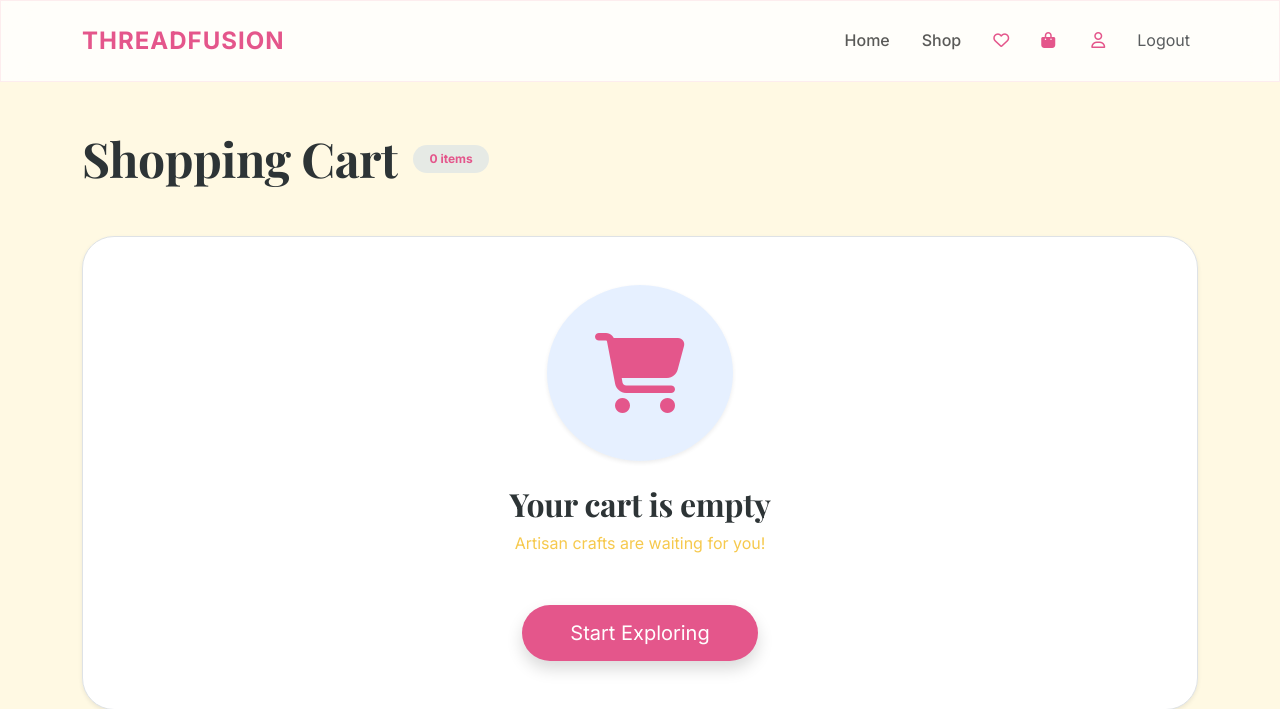
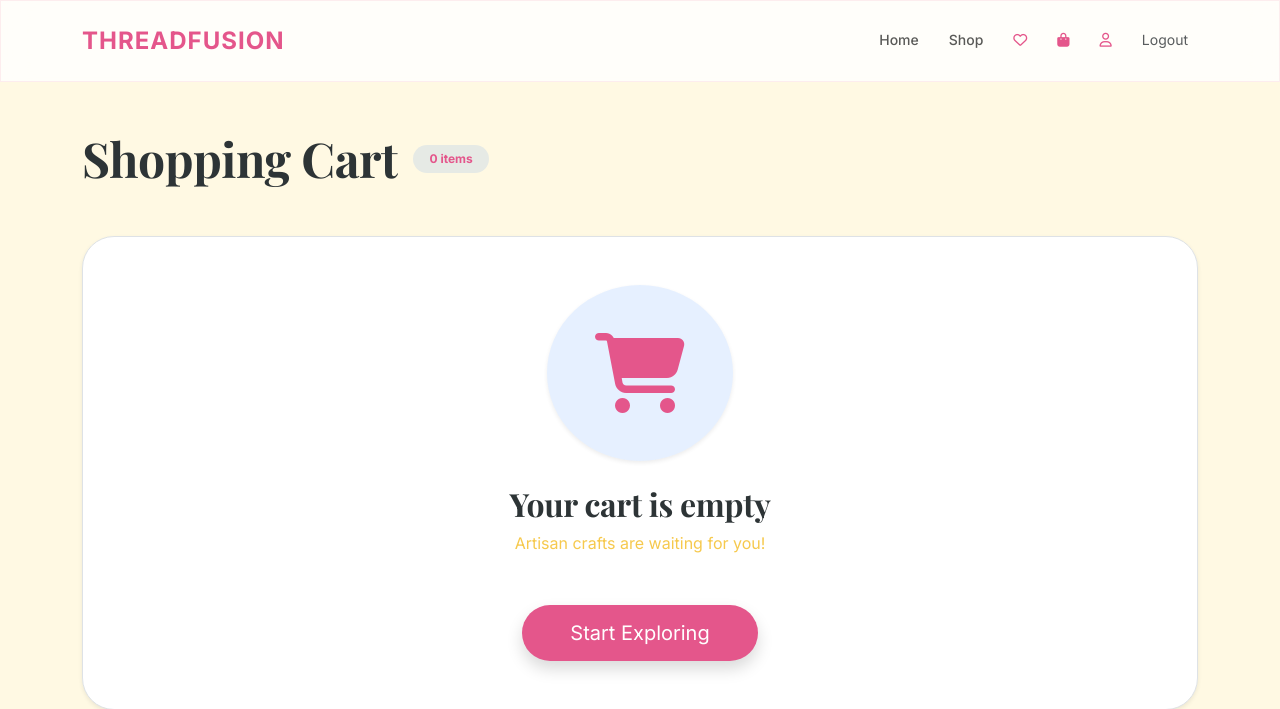
Before and after one commit to thale01/threadfusion, a Django app: page /cart/ in a window 1280 px wide. Shown: the top 709 px of the page. Run offline with Django 5.2, Linux system fonts and the light colour scheme; the visitor is signed in with stand-in values (Sample User, id 1); data comes from the database, SQL or seed files in the repository; data that the repository does not hold is empty.

Commit message:
update: navbar + size pricing + fixes

```diff
--- a/shop/views.py
+++ b/shop/views.py
@@ -163,9 +163,24 @@ def add_to_cart(request):
         except (ValueError, TypeError):
             quantity = 1
 
+        size_id = request.POST.get('size_id')
+        size_str = None
+        price_override = None
+
+        if size_id:
+            from .models import ProductSize
+            try:
+                ps = ProductSize.objects.get(id=size_id, product=product)
+                size_str = ps.size
+                price_override = ps.price
+            except ProductSize.DoesNotExist:
+                pass
+
         cart_item = CartItem.objects.create(
             cart=cart,
             product=product,
+            product_size=size_str,
+            price_override=price_override,
             quantity=quantity,
             customization_text=customization,
             customer_name=customer_name
@@ -242,7 +257,8 @@ def checkout(request):
             OrderItem.objects.create(
                 order=order,
                 product=item.product,
-                price=item.product.price,
+                product_size=item.product_size,
+                price=item.price_override if item.price_override is not None else item.product.price,
                 quantity=item.quantity,
                 customization_text=item.customization_text,
                 customization_image=item.customization_image
@@ -363,6 +379,8 @@ def generate_invoice(request, order_id):
         table_data = [['Product Details', 'Price', 'Qty', 'Total']]
         for item in order.items.all():
             product_desc = f"<b>{item.product.name}</b>"
+            if item.product_size:
+                product_desc += f" ({item.product_size})"
             if item.customization_text:
                 product_desc += f"<br/><font size='8' color='{mauve}'>Note: {item.customization_text}</font>"
 
--- a/templates/base.html
+++ b/templates/base.html
@@ -17,52 +17,73 @@
 <body>
     <div id="loading-bar"></div>
 
+    <!-- Navbar Styles for Horizontal Scrolling -->
+    <style>
+        .navbar-nav {
+            display: flex;
+            flex-direction: row !important;
+            gap: 10px;
+            overflow-x: auto;
+            white-space: nowrap;
+            -ms-overflow-style: none; /* IE and Edge */
+            scrollbar-width: none;    /* Firefox */
+            padding-bottom: 2px;
+            align-items: center;
+        }
+        .navbar-nav::-webkit-scrollbar {
+            display: none; /* Chrome, Safari and Opera */
+        }
+        .navbar-nav .nav-item {
+            flex-shrink: 0;
+        }
+        .navbar-nav .nav-link {
+            font-size: 14px;
+            padding: 8px 10px !important;
+        }
+        .navbar-brand {
+            flex-shrink: 0; /* Keep logo from shrinking */
+        }
+    </style>
     <!-- Navbar -->
-    <nav class="navbar navbar-expand-lg sticky-top glass py-3">
-        <div class="container">
-            <a class="navbar-brand fw-bold nav-brand" href="{% url 'home' %}" data-aos="fade-right">THREADFUSION</a>
+    <nav class="navbar sticky-top glass py-3">
+        <div class="container d-flex flex-wrap flex-sm-nowrap align-items-center">
+            <a class="navbar-brand fw-bold nav-brand me-3" href="{% url 'home' %}" data-aos="fade-right">THREADFUSION</a>
 
-            <button class="navbar-toggler border-0 shadow-none" type="button" data-bs-toggle="collapse" data-bs-target="#navContent">
-                <i class="fa-solid fa-bars-staggered" style="color: var(--text-main); font-size: 1.5rem;"></i>
-            </button>
-
-            <div class="collapse navbar-collapse" id="navContent">
-                <ul class="navbar-nav ms-auto mb-2 mb-lg-0 align-items-center">
+            <ul class="navbar-nav ms-auto m-0 w-auto">
                 <li class="nav-item">
-                        <a class="nav-link px-3 text-main fw-medium" href="{% url 'home' %}">Home</a>
+                    <a class="nav-link text-main fw-medium" href="{% url 'home' %}">Home</a>
                 </li>
                 <li class="nav-item">
-                        <a class="nav-link px-3 text-main fw-medium" href="{% url 'product_list' %}">Shop</a>
+                    <a class="nav-link text-main fw-medium" href="{% url 'product_list' %}">Shop</a>
                 </li>
                 {% if user.is_authenticated %}
                     <li class="nav-item">
-                            <a class="nav-link px-3 text-main" href="{% url 'wishlist' %}" title="Wishlist">
+                        <a class="nav-link text-main" href="{% url 'wishlist' %}" title="Wishlist">
                             <i class="fa-regular fa-heart"></i>
                         </a>
                     </li>
                     <li class="nav-item">
-                            <a class="nav-link px-3 text-main" href="{% url 'cart' %}">
-                                <i class="fa-solid fa-bag-shopping me-1"></i>
+                        <a class="nav-link text-main" href="{% url 'cart' %}">
+                            <i class="fa-solid fa-bag-shopping"></i>
                         </a>
                     </li>
                     <li class="nav-item">
-                            <a class="nav-link px-3 text-main" href="{% url 'profile' %}">
+                        <a class="nav-link text-main" href="{% url 'profile' %}">
                             <i class="fa-regular fa-user"></i>
                         </a>
                     </li>
-                        <li class="nav-item ms-lg-2">
+                    <li class="nav-item">
                         <a class="nav-link text-muted small" href="{% url 'logout' %}">Logout</a>
                     </li>
                 {% else %}
                     <li class="nav-item">
-                            <a class="nav-link px-3 text-main" href="{% url 'login' %}">Login</a>
+                        <a class="nav-link text-main" href="{% url 'login' %}">Login</a>
                     </li>
-                        <li class="nav-item ms-lg-3">
-                            <a class="btn btn-primary rounded-pill px-4" href="{% url 'signup' %}">Join</a>
+                    <li class="nav-item ms-2">
+                        <a class="btn btn-primary rounded-pill px-3 py-1" href="{% url 'signup' %}">Join</a>
                     </li>
                 {% endif %}
             </ul>
-            </div>
         </div>
     </nav>
 
--- a/templates/shop/cart.html
+++ b/templates/shop/cart.html
@@ -32,11 +32,11 @@
                                     <td class="py-4">
                                         <div class="d-flex align-items-center gap-3">
                                             <div class="rounded-3 overflow-hidden shadow-sm" style="width: 90px; height: 90px; flex-shrink: 0;">
-                                                <img src="{{ item.product.image.url }}" class="w-100 h-100 object-fit-cover" alt="{{ item.product.name }}">
+                                                <img src="{{ item.product.get_image_url }}" class="w-100 h-100 object-fit-cover" alt="{{ item.product.name }}">
                                             </div>
                                             <div class="flex-grow-1">
-                                                <h6 class="fw-bold mb-1">{{ item.product.name }}</h6>
-                                                <p class="text-secondary small mb-1">₹{{ item.product.price }} each</p>
+                                                <h6 class="fw-bold mb-1">{{ item.product.name }}{% if item.product_size %} ({{ item.product_size }}){% endif %}</h6>
+                                                <p class="text-secondary small mb-1">₹{% if item.price_override %}{{ item.price_override }}{% else %}{{ item.product.price }}{% endif %} each</p>
                                                 <div class="d-flex flex-wrap gap-2 mt-2">
                                                     {% if item.customization_text %}
                                                         <span class="badge bg-accent text-main small fw-normal py-1 px-2">
@@ -87,16 +87,16 @@
                         <div class="border-bottom border-accent py-4 {% if forloop.last %}border-0 pb-0{% endif %}">
                             <div class="d-flex gap-3 mb-3">
                                 <div class="rounded-3 overflow-hidden shadow-sm" style="width: 100px; height: 100px; flex-shrink: 0;">
-                                    <img src="{{ item.product.image.url }}" class="w-100 h-100 object-fit-cover" alt="{{ item.product.name }}">
+                                    <img src="{{ item.product.get_image_url }}" class="w-100 h-100 object-fit-cover" alt="{{ item.product.name }}">
                                 </div>
                                 <div class="flex-grow-1">
                                     <div class="d-flex justify-content-between align-items-start">
-                                        <h6 class="fw-bold mb-1">{{ item.product.name }}</h6>
+                                        <h6 class="fw-bold mb-1">{{ item.product.name }}{% if item.product_size %} ({{ item.product_size }}){% endif %}</h6>
                                         <a href="{% url 'remove_from_cart' item.id %}" class="text-danger p-2 m-n2">
                                             <i class="fa-solid fa-trash-can"></i>
                                         </a>
                                     </div>
-                                    <p class="text-secondary small mb-2">₹{{ item.product.price }} each</p>
+                                    <p class="text-secondary small mb-2">₹{% if item.price_override %}{{ item.price_override }}{% else %}{{ item.product.price }}{% endif %} each</p>
                                     <div class="d-grid gap-2 mb-3">
                                         {% if item.customization_text %}
                                             <div class="small bg-accent p-2 rounded text-main border border-white">
--- a/templates/shop/checkout.html
+++ b/templates/shop/checkout.html
@@ -188,7 +188,7 @@
                             <div class="d-flex align-items-center gap-3">
                                 <div class="bg-light rounded px-2 py-1 small fw-bold text-main">{{ item.quantity }}x</div>
                                 <div>
-                                    <h6 class="small fw-bold mb-0">{{ item.product.name }}</h6>
+                                    <h6 class="small fw-bold mb-0">{{ item.product.name }}{% if item.product_size %} ({{ item.product_size }}){% endif %}</h6>
                                     {% if item.customization_text %}
                                         <p class="text-muted mb-0" style="font-size: 0.65rem;">{{ item.customization_text }}</p>
                                     {% endif %}
--- a/templates/shop/home.html
+++ b/templates/shop/home.html
@@ -180,7 +180,7 @@
                         <i class="fa-regular fa-heart"></i>
                     </div>
                     <a href="{% url 'product_detail' product.pk %}" class="text-decoration-none">
-                        <img src="{{ product.image.url }}" class="card-img-top" alt="{{ product.name }}" style="aspect-ratio: 1/1; object-fit: cover;">
+                        <img src="{{ product.get_image_url }}" class="card-img-top" alt="{{ product.name }}" style="aspect-ratio: 1/1; object-fit: cover;">
                         <div class="card-body p-3 p-lg-4 text-center">
                             <h6 class="card-title fw-bold text-main mb-2 small-mobile-text">{{ product.name }}</h6>
                             <div class="d-flex justify-content-center align-items-center gap-2 mb-3">
@@ -253,7 +253,7 @@
             {% for product in featured_products %}
             <div class="col">
                 <div class="card h-100 product-card shadow-sm border-0 bg-white">
-                    <img src="{{ product.image.url }}" class="card-img-top" alt="{{ product.name }}"
+                    <img src="{{ product.get_image_url }}" class="card-img-top" alt="{{ product.name }}"
                         style="aspect-ratio: 1/1; object-fit: cover;">
                     <div class="card-body p-3 text-center">
                         <h6 class="fw-bold text-main mb-1 small">{{ product.name }}</h6>
--- a/templates/shop/order_detail.html
+++ b/templates/shop/order_detail.html
@@ -47,11 +47,11 @@
                             <tr class="border-bottom border-accent border-opacity-50">
                                 <td class="py-4">
                                     <div class="d-flex align-items-center gap-3">
-                                        <img src="{{ item.product.image.url }}"
+                                        <img src="{{ item.product.get_image_url }}"
                                             class="rounded-3 shadow-sm object-fit-cover"
                                             style="width: 70px; height: 70px;" alt="{{ item.product.name }}">
                                         <div>
-                                            <h6 class="fw-bold mb-1">{{ item.product.name }}</h6>
+                                            <h6 class="fw-bold mb-1">{{ item.product.name }}{% if item.product_size %} ({{ item.product_size }}){% endif %}</h6>
                                             {% if item.customization_text %}
                                             <div class="badge bg-accent text-main small fw-normal py-1 px-2 mb-1">
                                                 <i class="fa-solid fa-pen-nib me-1"></i> {{ item.customization_text }}
--- a/templates/shop/wishlist.html
+++ b/templates/shop/wishlist.html
@@ -16,7 +16,7 @@
         <div class="col-6 col-md-4 col-lg-3" data-aos="fade-up">
             <div class="card border-0 shadow-sm rounded-4 h-100 overflow-hidden hover-lift transition-all">
                 <div class="position-relative">
-                    <img src="{{ item.product.image.url }}" class="card-img-top" style="aspect-ratio: 1/1; object-fit: cover;" alt="{{ item.product.name }}">
+                    <img src="{{ item.product.get_image_url }}" class="card-img-top" style="aspect-ratio: 1/1; object-fit: cover;" alt="{{ item.product.name }}">
                     <a href="{% url 'toggle_wishlist' item.product.id %}" class="btn btn-white btn-sm rounded-circle position-absolute top-0 end-0 m-2 shadow-sm text-danger">
                         <i class="fa-solid fa-heart"></i>
                     </a>
```
Also changed, not shown: shop/admin.py (+6 -1 lines), shop/models.py (+15 -2 lines), templates/shop/product_detail.html (+48 -1 lines), threadfusion/settings.py (+19 -5 lines), shop/migrations/0002_cartitem_price_override_cartitem_product_size_and_more.py (added). Lines whose indentation alone changed are shown as unchanged.
